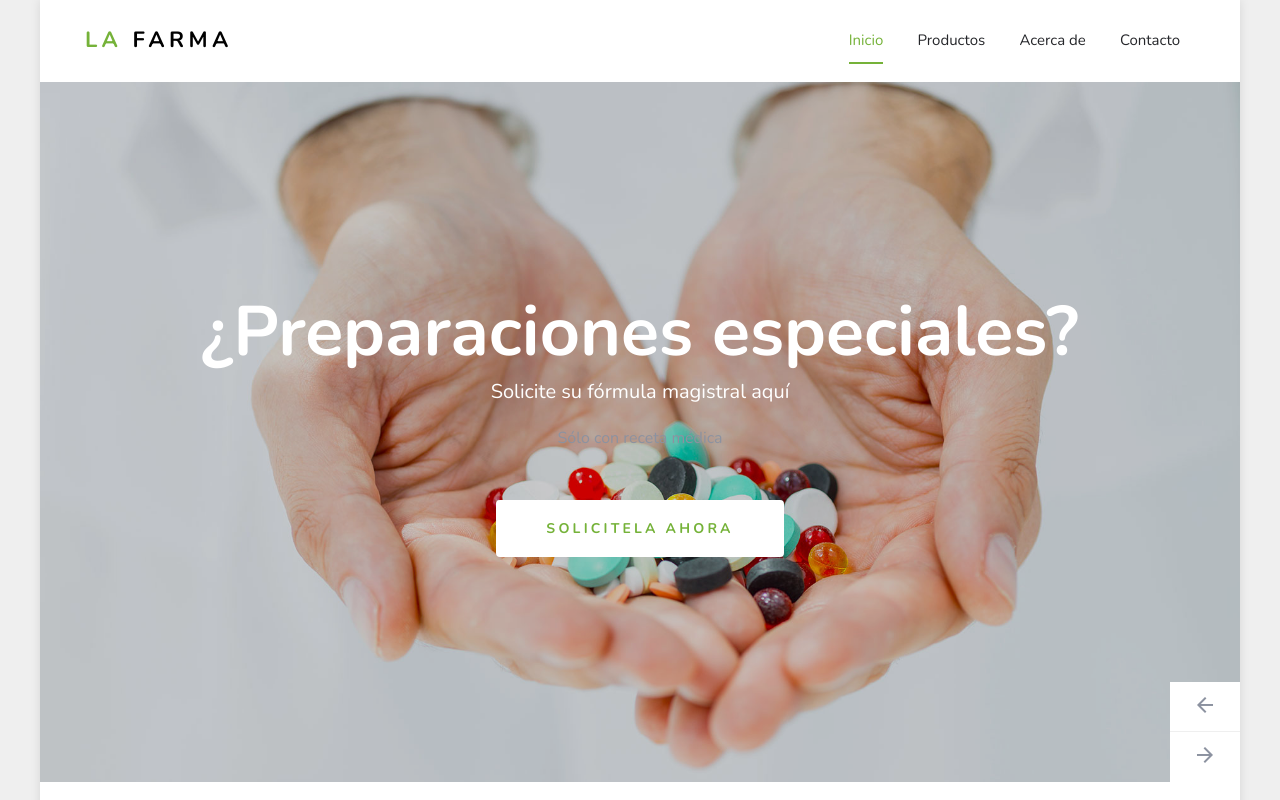
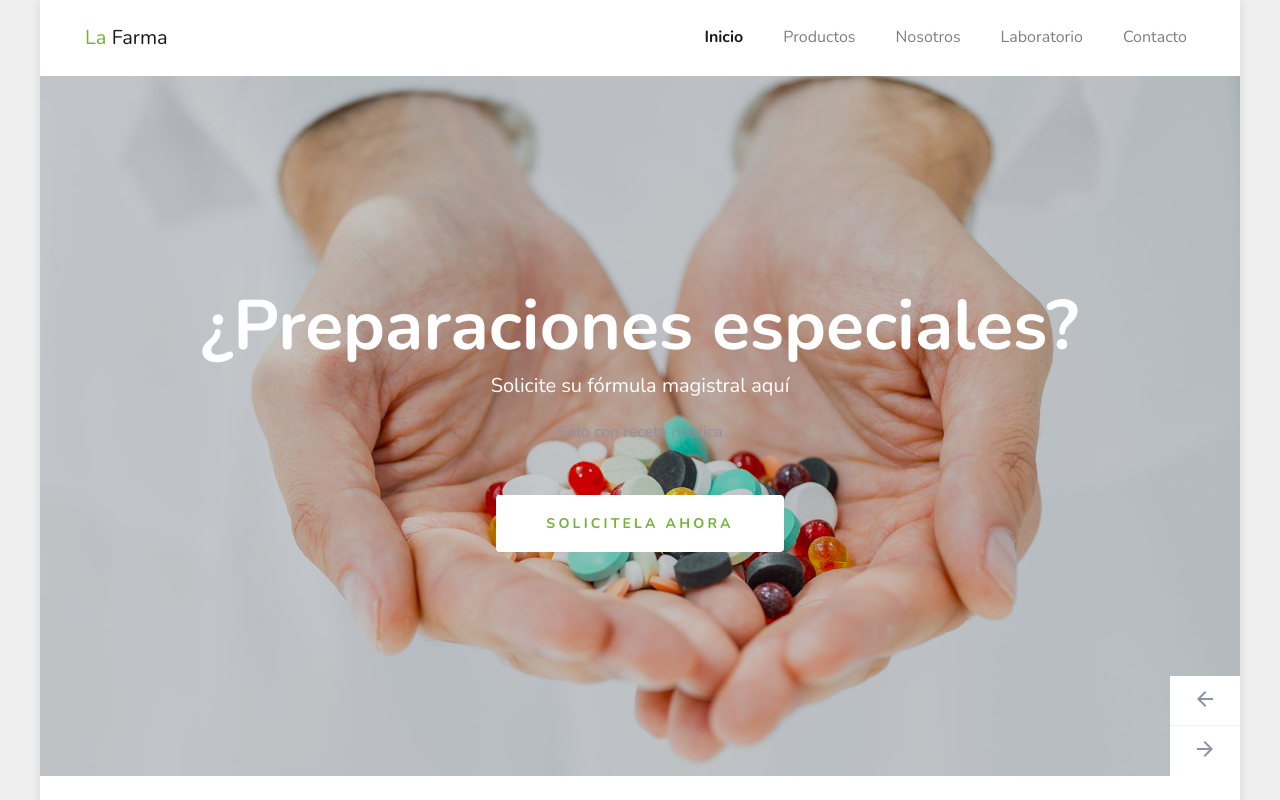
Before and after one commit to rakhel13/Prueba, a plain HTML site: page index.html in a window 1280 px wide. Shown: the top 800 px of the page. Drawn offline with nearby package versions, Linux system fonts and the light colour scheme; files whose address does not match are found by name.

Commit message:
Nuevos movimientos y cambios en diseño para reponsive

```diff
--- a/index.html
+++ b/index.html
@@ -15,11 +15,12 @@
   <link rel="stylesheet" href="css/jquery-ui.css">
   <link rel="stylesheet" href="css/owl.carousel.min.css">
   <link rel="stylesheet" href="css/owl.theme.default.min.css">
+  <link rel="stylesheet" href="css/aos.css">
+  <link rel="stylesheet" href="css/style.css">
 
-
-  <link rel="stylesheet" href="css/aos.css">
-
-  <link rel="stylesheet" href="css/style.css">
+  <script src="https://code.jquery.com/jquery-3.3.1.slim.min.js"></script>
+  <script src="https://cdnjs.cloudflare.com/ajax/libs/popper.js/1.14.3/umd/popper.min.js"></script>
+  <script src="https://stackpath.bootstrapcdn.com/bootstrap/4.1.3/js/bootstrap.min.js"></script>
 
 </head>
 
@@ -39,25 +40,26 @@
         </div>
       </div>
 
-      <div class="container">
-        <div class="d-flex align-items-center justify-content-between">
-          <div class="logo">
-            <div class="site-logo">
-              <a href="index.html" class="js-logo-clone"><strong class="text-primary">La </strong>Farma</a>
-            </div>
-          </div>
-          <div class="main-nav d-none d-lg-block">
-            <nav class="site-navigation text-right text-md-center" role="navigation">
-              <ul class="site-menu js-clone-nav d-none d-lg-block">
-                <li class="active"><a href="index.html">Inicio</a></li>
-                <li><a href="shop.html">Productos</a></li>
-                <li><a href="about.html">Acerca de</a></li>
-                <li><a href="contact.html">Contacto</a></li>
-              </ul>
-            </nav>
+      <nav class="navbar navbar-expand-lg navbar-light bg-white">
+        <div class="container">
+          <a class="navbar-brand" href="index.html"><strong class="text-primary">La </strong>Farma</a>
+
+          <button class="navbar-toggler" type="button" data-toggle="collapse" data-target="#mainNav" aria-controls="mainNav" aria-expanded="false" aria-label="Toggle navigation">
+            <span class="navbar-toggler-icon"></span>
+          </button>
+
+          <div class="collapse navbar-collapse justify-content-end" id="mainNav">
+            <ul class="navbar-nav">
+              <li class="nav-item mr-4 active"><a class="nav-link" href="index.html">Inicio</a></li>
+              <li class="nav-item mr-4"><a class="nav-link" href="shop.html">Productos</a></li>
+              <li class="nav-item mr-4"><a class="nav-link" href="about.html">Nosotros</a></li>
+              <li class="nav-item mr-4"><a class="nav-link" href="about.html">Laboratorio</a></li>
+              <li class="nav-item "><a class="nav-link" href="contact.html">Contacto</a></li>
+            </ul>
           </div>
         </div>
-      </div>
+      </nav>
+
     </div>
 
 
@@ -75,7 +77,7 @@
                   </div>
                 </div>
 
-                <p><a href="#" class="btn btn-primary px-5 py-3">Ir ahora</a></p>
+                <p><a href="shop.html" class="btn btn-primary px-5 py-3">Ir ahora</a></p>
               </div>
             </div>
           </div>
@@ -195,4 +197,9 @@
 
 </body>
 
+<style>.nav-item.active .nav-link {
+  color: #212529; /* un tono oscuro, puedes elegir otro */
+  font-weight: 700; /* opcional: si quieres que sea en negrita */
+}</style>
+
 </html>
```
Also changed, not shown: about.html (+26 -17 lines), contact.html (+26 -17 lines), shop-single.html (+27 -18 lines), shop.html (+25 -17 lines).
